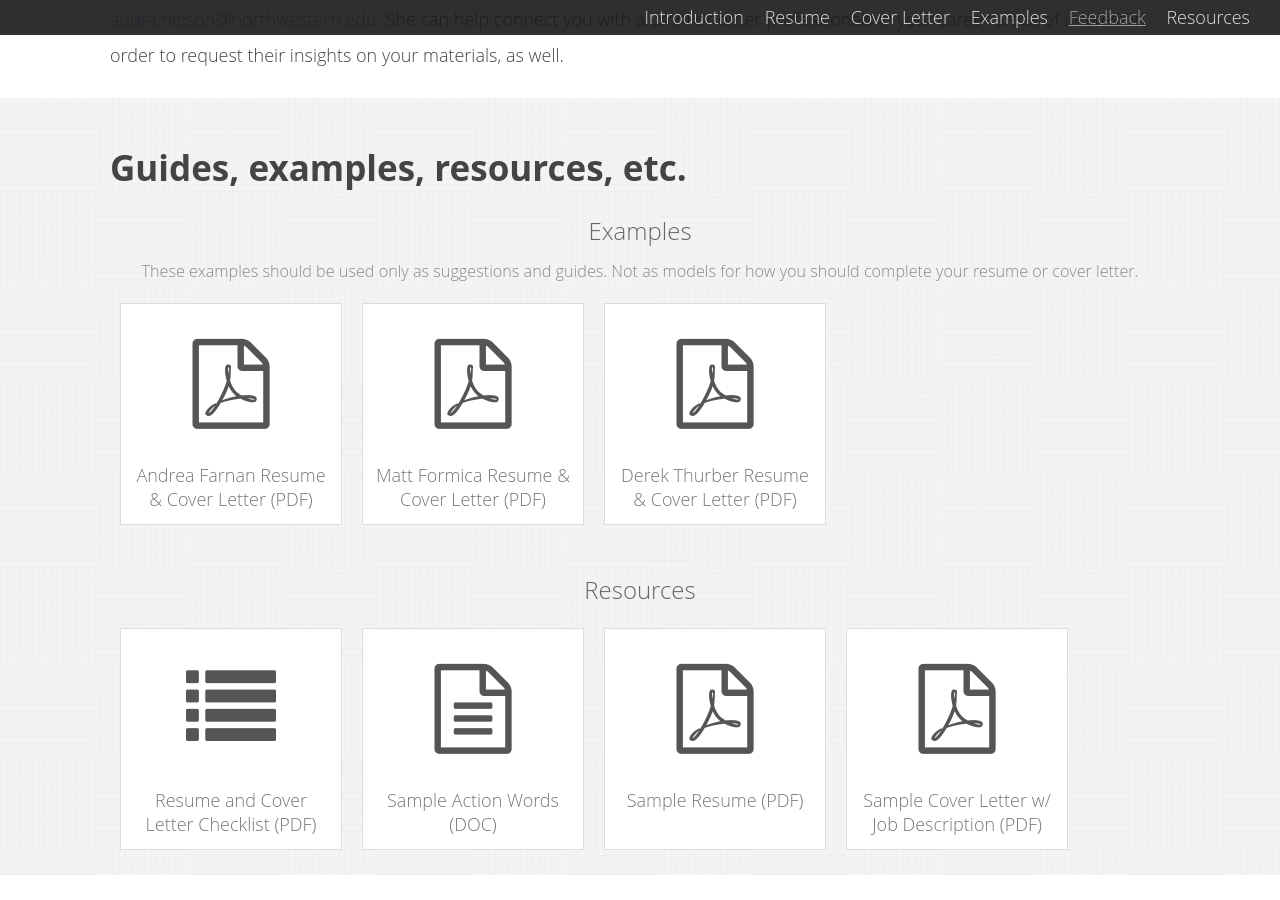
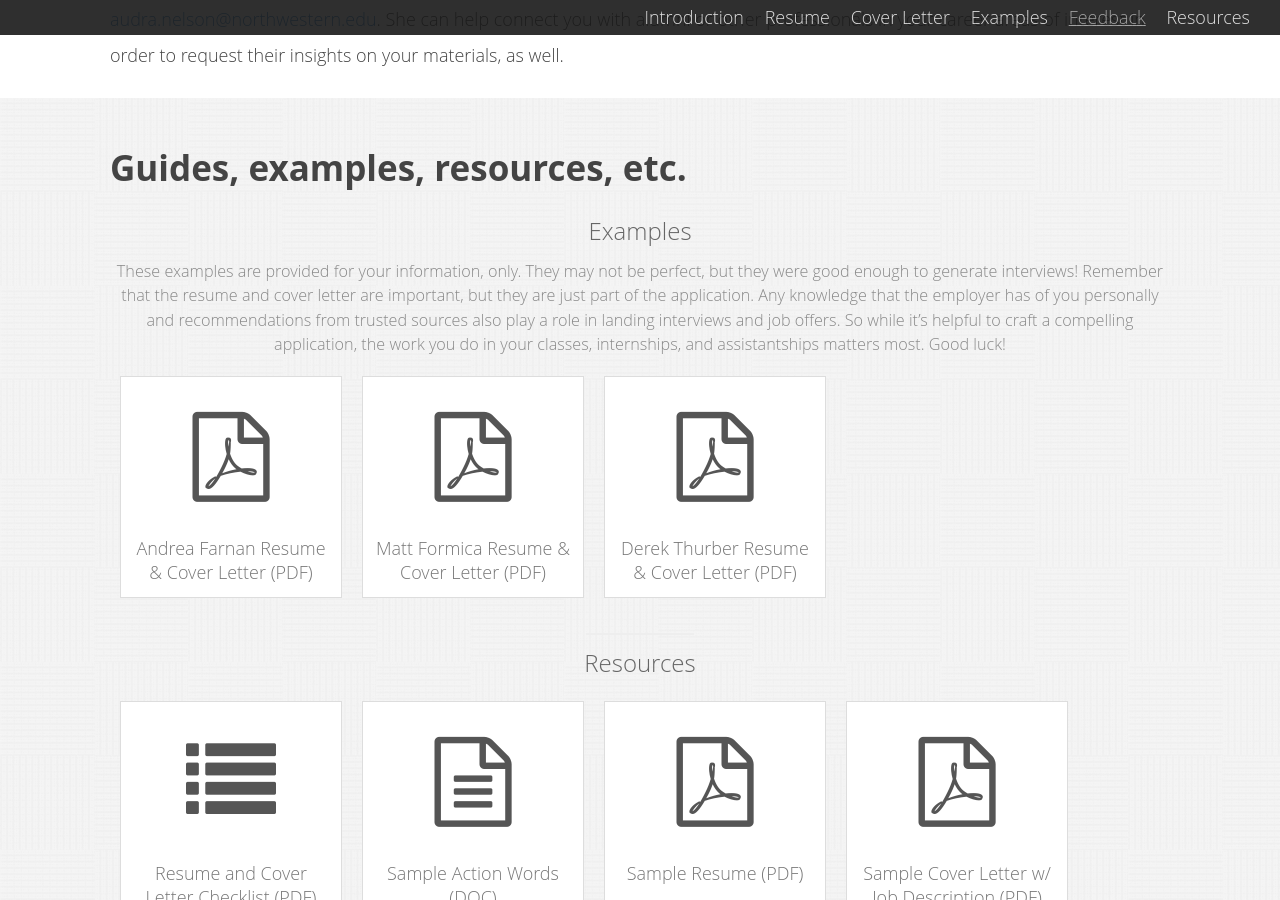
Before and after one commit to dwthurber/resume-coverletter, a Jekyll site: the page built from index.html, in a window 1280 px wide and 900 px high, scrolled down 8169 px. Built offline with Jekyll 4.4.1, drawn with Linux system fonts in a browser that asks for light colours; nearby versions of some CDN libraries; before the commit the page ends 9044 px from its top, so only the background shows below that.

Commit message:
Updated '/_includes/resources.html' via CloudCannon

```diff
--- a/_includes/resources.html
+++ b/_includes/resources.html
@@ -1,8 +1,8 @@
     <div class="container">
             <h2>Guides, examples, resources, etc. </h2>
             <div class="sub-section-title">
-                <h4>Examples</h4>
-                <p>These examples should be used only as suggestions and guides. Not as models for how you should complete your resume or cover letter.</p>
+                <h4 class="editable">Examples</h4>
+                <p class="editable">These examples are provided for your information, only. They may not be perfect, but they were good enough to generate interviews! Remember that the resume and cover letter are important, but they are just part of the application. Any knowledge that the employer has of you personally and recommendations from trusted sources also play a role in landing interviews and job offers. So while it’s helpful to craft a compelling application, the work you do in your classes, internships, and assistantships matters most. Good luck!</p>
             </div>
             <div class="flexbox flex-start">
                 <a href="https://northwestern.box.com/shared/static/uy6yu12mah6qt1aok3mfrxeiokx6wxl2.pdf">
@@ -29,7 +29,7 @@
             </div>
             <div class="sub-section-title">
                 <hr>
-                <h4>Resources</h4>
+                <h4 class="editable">Resources</h4>
 <!--                <p>These examples should be used only as suggestions and guides. Not as models for how you have to complete your resume or cover letter.</p>-->
             </div>
             <div class="flexbox flex-start">
```
